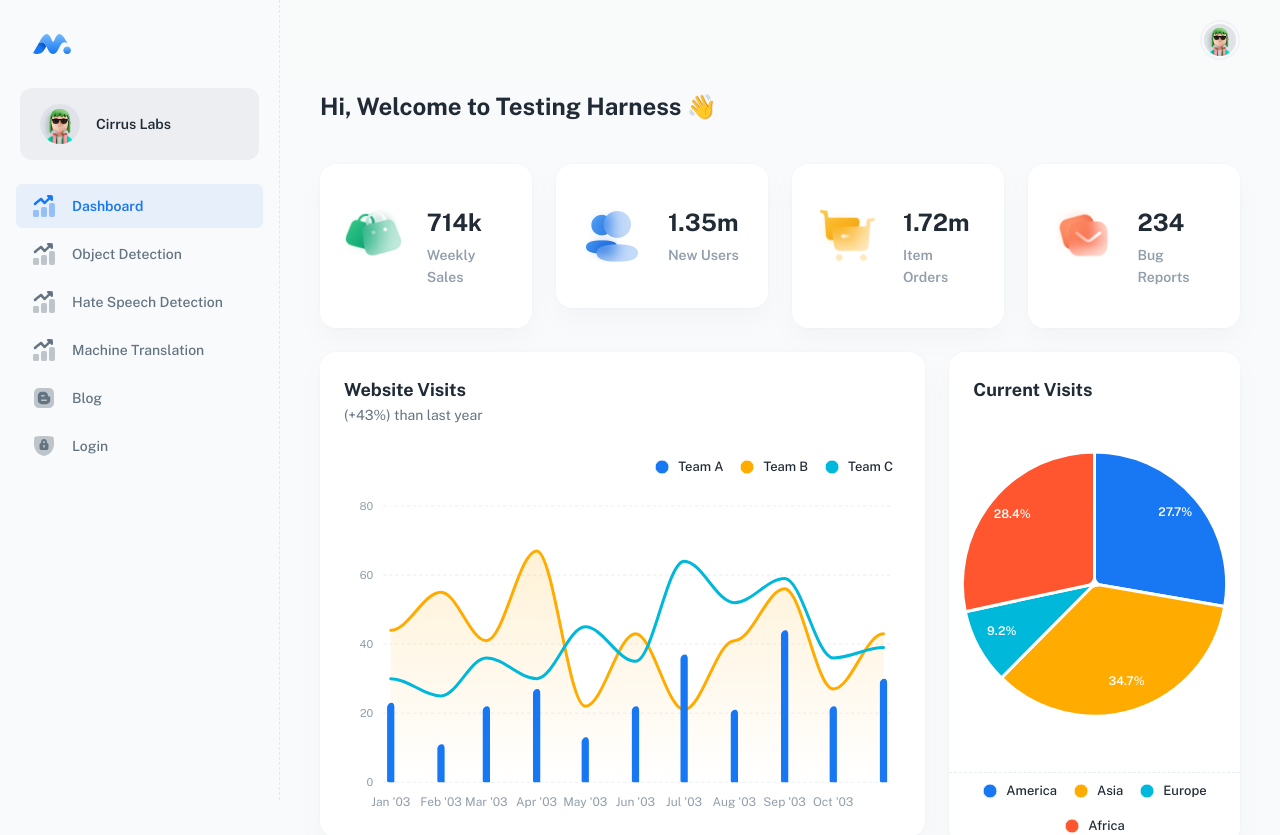
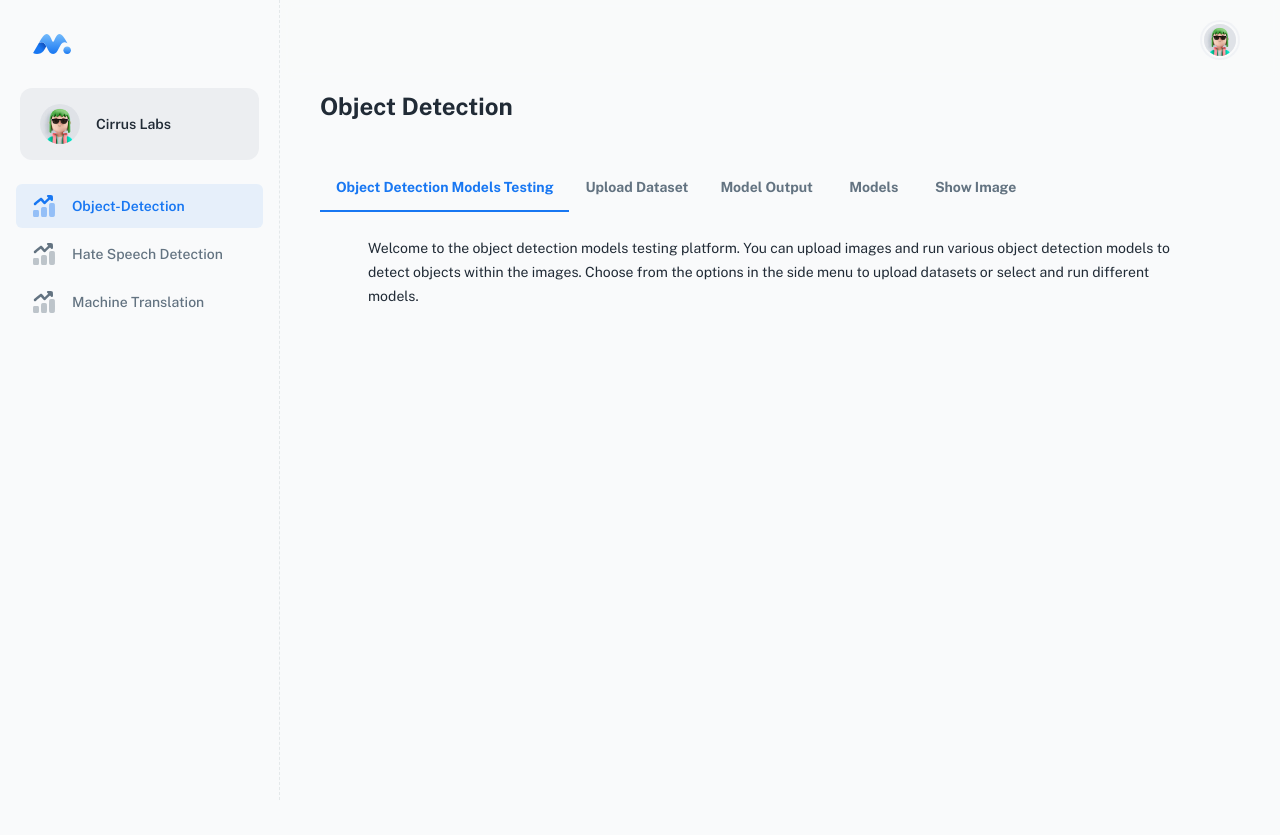
Before and after one commit to CirrusLabs-NPD/testing-harness-dashboard, a React (Vite) app: page / in a window 1280 px wide. Shown: the top 835 px of the page. After the commit the page ends 800 px from the top, so only its background shows below. Built offline with nearby package versions, Linux system fonts and the light colour scheme; some icons are missing.

Commit message:
removed unused riutes

```diff
--- a/src/layouts/dashboard/config-navigation.jsx
+++ b/src/layouts/dashboard/config-navigation.jsx
@@ -8,15 +8,15 @@ const icon = (name) => (
 
 const navConfig = [
   {
-    title: 'Dashboard',
+    title: 'Object-Detection',
     path: '/',
     icon: icon('ic_analytics'),
   },
-  {
-    title: 'Object Detection',
-    path: '/Object-Detection',
-    icon: icon('ic_analytics'),
-  },
+  // {
+  //   title: 'Object Detection',
+  //   path: '/Object-Detection',
+  //   icon: icon('ic_analytics'),
+  // },
   {
     title: 'Hate Speech detection',
     path: '/Hate-Speech-detection',
@@ -37,16 +37,16 @@ const navConfig = [
   //   path: '/products',
   //   icon: icon('ic_cart'),
   // },
-  {
-    title: 'blog',
-    path: '/blog',
-    icon: icon('ic_blog'),
-  },
-  {
-    title: 'login',
-    path: '/login',
-    icon: icon('ic_lock'),
-  },
+  // {
+  //   title: 'blog',
+  //   path: '/blog',
+  //   icon: icon('ic_blog'),
+  // },
+  // {
+  //   title: 'login',
+  //   path: '/login',
+  //   icon: icon('ic_lock'),
+  // },
   // {
   //   title: 'Not found',
   //   path: '/404',
--- a/src/routes/sections.jsx
+++ b/src/routes/sections.jsx
@@ -26,7 +26,7 @@ export default function Router() {
         </DashboardLayout>
       ),
       children: [
-        { element: <IndexPage />, index: true },
+        { element: <ObjectDetectionPage />, index: true },
         { path: 'user', element: <UserPage /> },
         { path: 'products', element: <ProductsPage /> },
         { path: 'Object-Detection', element: <ObjectDetectionPage /> },
```
